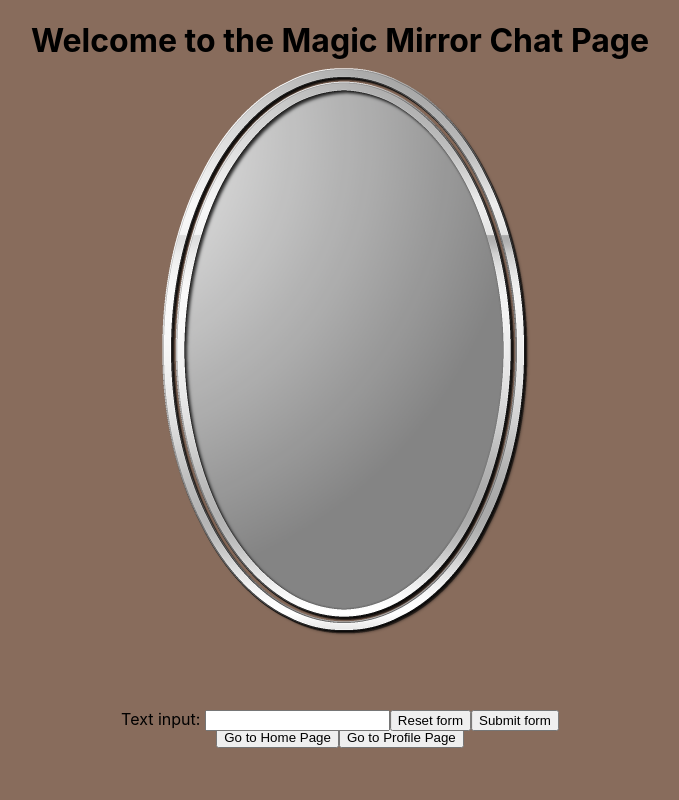
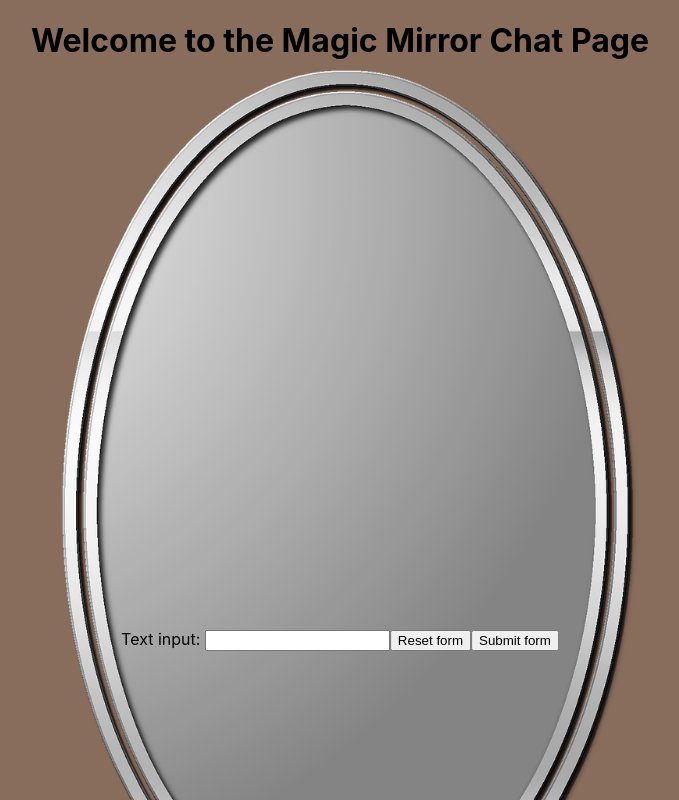
Before and after one commit to Way05/HenHacks25, a React (Create React App) app in the folder henhacks25/: page /chat in a window 1280 px wide. Shown: the top 800 px of the page, without its empty margins (300-979 px from the left). Built offline with nearby package versions, Linux system fonts and the light colour scheme.

Commit message:
changed mirror

```diff
--- a/henhacks25/src/App.css
+++ b/henhacks25/src/App.css
@@ -45,14 +45,14 @@ img{
 }
 
 .image-container img {
-  width: 50%;
-  height: 200%;
-  transform: translate(5%,-5%);
+  width: auto;
+  height: 50;
+  transform: translate(5%,-4%);
 }
 
 .image-container .input {
   position: absolute;
-  top: 90%;
+  top: 80%;
   left: 50%;
   transform: translate(-50%, -50%);
   text-align: bottom;
```
